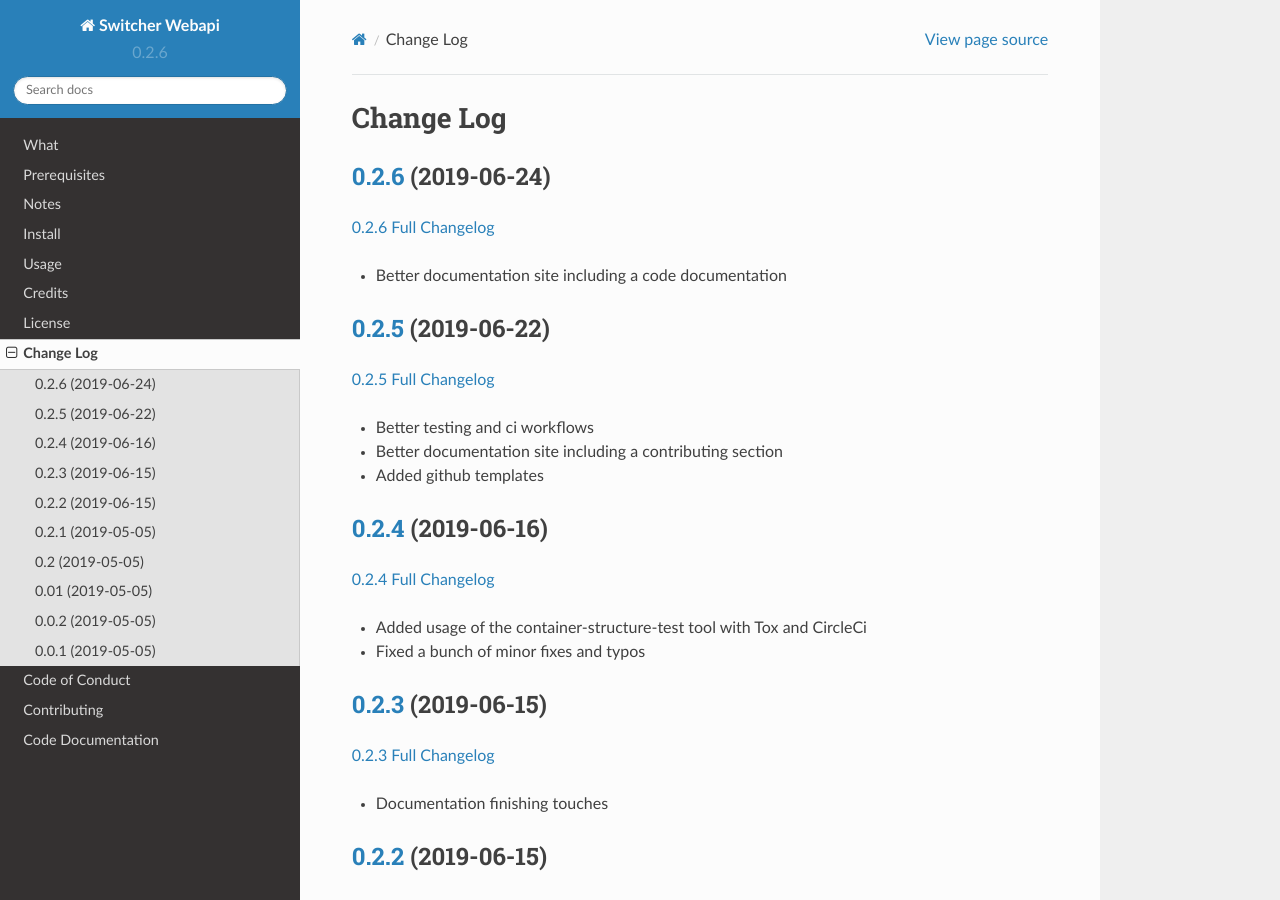
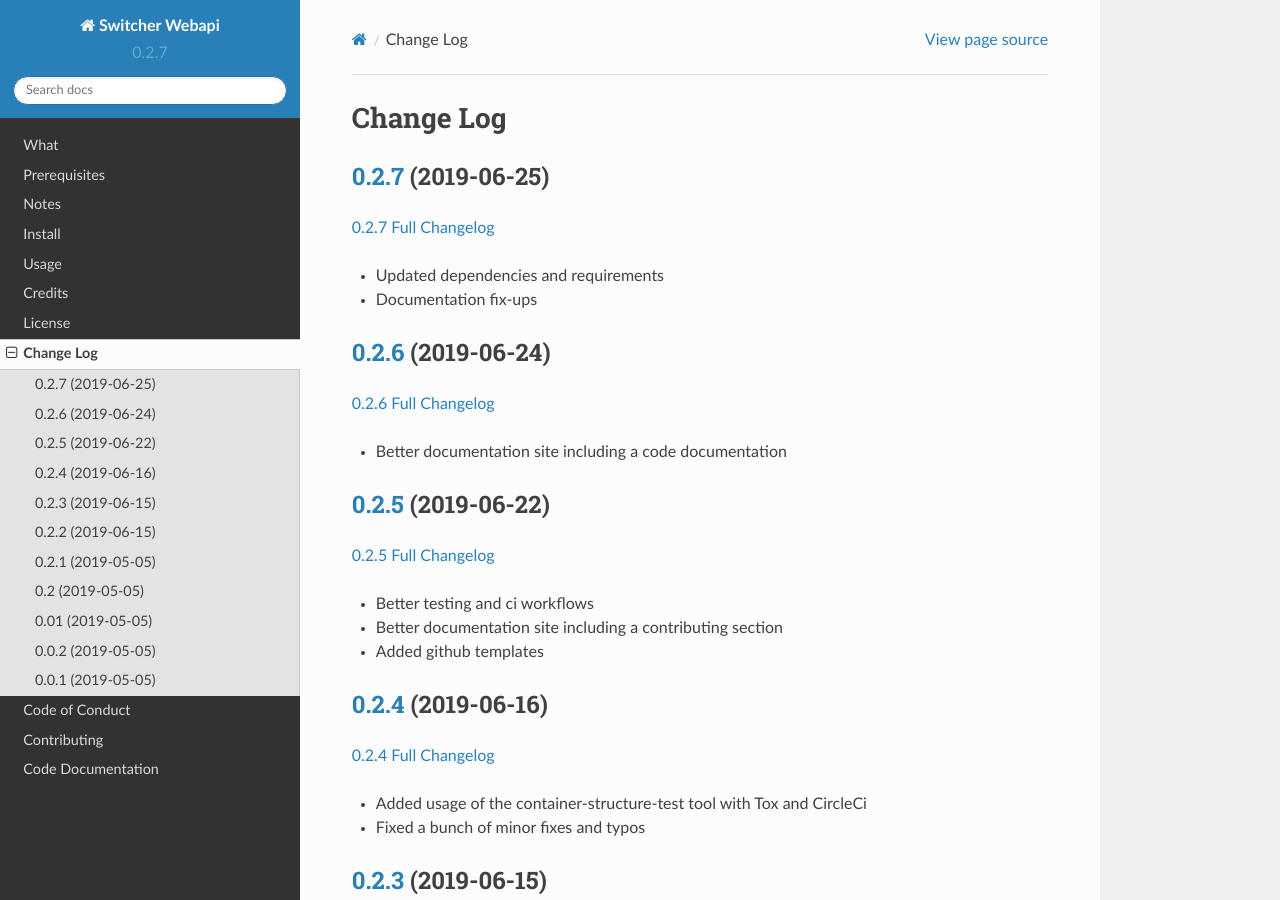
Before and after one commit to TomerFi/switcher_webapi, a Sphinx documentation site: the page built from docs/source/changelog.rst, in a window 1280 px wide and 900 px high. Built offline with Sphinx 7.4.7 and the Read the Docs theme 2.0.0, drawn with Linux system fonts in a browser that asks for light colours.

Commit message:
Bumped version 0.2.6 > 0.2.7.

```diff
--- a/docs/source/changelog.rst
+++ b/docs/source/changelog.rst
@@ -1,5 +1,13 @@
 Change Log
 **********
+
+0.2.7_ (2019-06-25)
+^^^^^^^^^^^^^^^^^^^
+
+`0.2.7 Full Changelog`_
+
+- Updated dependencies and requirements
+- Documentation fix-ups
 
 0.2.6_ (2019-06-24)
 ^^^^^^^^^^^^^^^^^^^
@@ -77,6 +85,8 @@ Change Log
 
 -  Pre-release
 
+.. _0.2.7: https://github.com/tomerfi/switcher_webapi/tree/0.2.7
+.. _0.2.7 Full Changelog: https://github.com/tomerfi/switcher_webapi/compare/0.2.6...0.2.7
 .. _0.2.6: https://github.com/tomerfi/switcher_webapi/tree/0.2.6
 .. _0.2.6 Full Changelog: https://github.com/tomerfi/switcher_webapi/compare/0.2.5...0.2.6
 .. _0.2.5: https://github.com/tomerfi/switcher_webapi/tree/0.2.5
--- a/package.json
+++ b/package.json
@@ -1,6 +1,6 @@
 {
   "name": "switcher_webapi",
-  "version": "0.2.6",
+  "version": "0.2.7",
   "description": "REST api wrapper for the aioswitcher pypi module running in a Docker image, used to integrate with the Switcher water heater.",
   "keywords": [
     "smarthome",
```
Also changed, not shown: CHANGELOG.md (+5 -1 lines), 2 other files.
